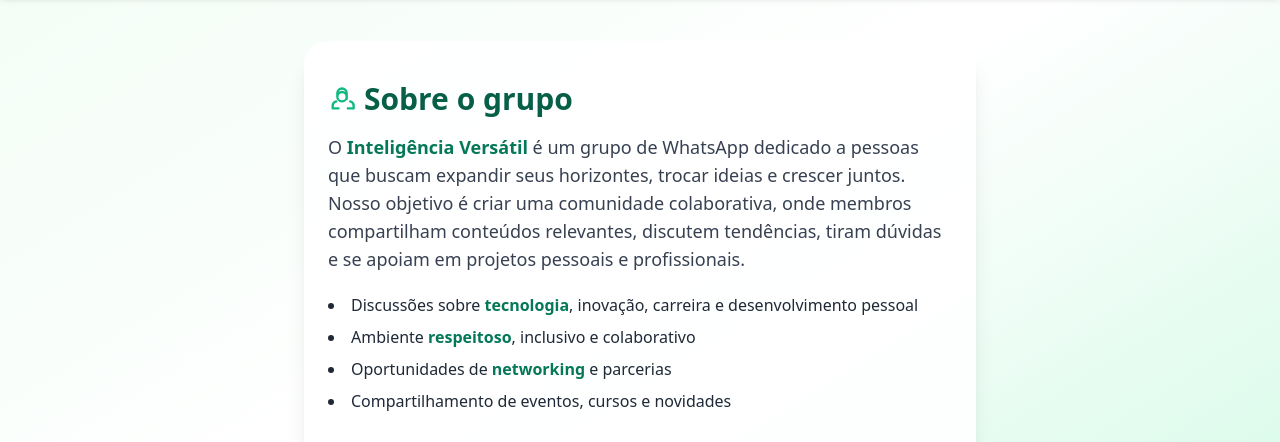
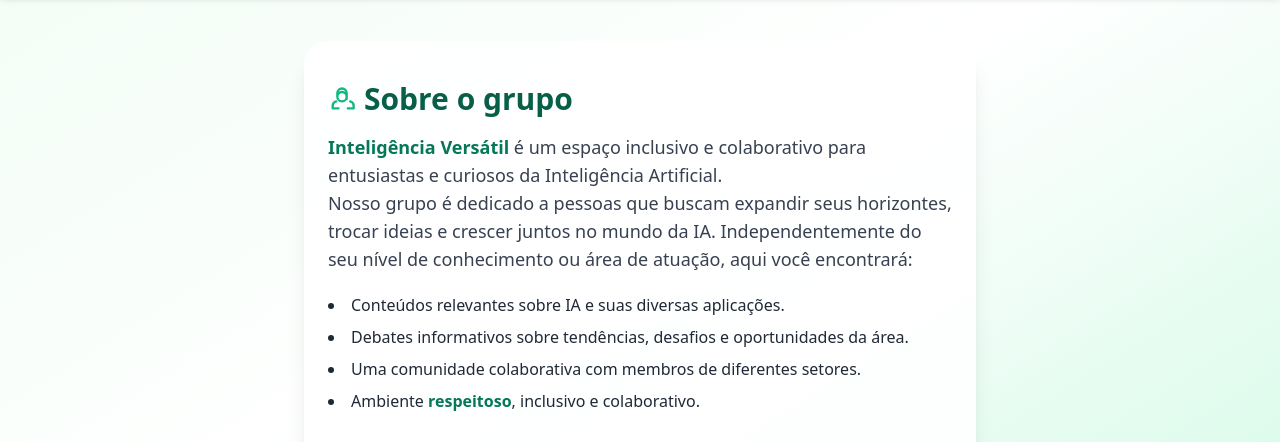
Before and after one commit to alexlivre/versatile_intelligence, a website built with Vite: page index.html in a window 1280 px wide. Shown: the part 151-593 px from the top of the page. Built offline with nearby package versions, Linux system fonts and the light colour scheme.

Commit message:
Modifica o arquivo index.html

```diff
--- a/index.html
+++ b/index.html
@@ -1,9 +1,11 @@
 <!DOCTYPE html>
 <html lang="pt-BR">
+
 <head>
   <meta charset="UTF-8" />
   <meta name="viewport" content="width=device-width, initial-scale=1.0" />
-    <meta name="description" content="Landing page do grupo de WhatsApp Inteligência Versátil. Conheça nossos objetivos e junte-se a uma comunidade de aprendizado e networking!" />
+  <meta name="description"
+    content="Landing page do grupo de WhatsApp Inteligência Versátil. Conheça nossos objetivos e junte-se a uma comunidade de aprendizado e networking!" />
   <meta name="keywords" content="WhatsApp, Inteligência Versátil, Grupo, Comunidade, Networking, Aprendizado" />
   <meta name="author" content="Inteligência Versátil" />
   <title>Inteligência Versátil - Grupo de WhatsApp</title>
@@ -11,35 +13,49 @@
   <script src="https://cdn.tailwindcss.com"></script>
   <link rel="icon" type="image/png" href="https://i.ibb.co/yBS9KGhc/whia.jpg" />
 </head>
+
 <body class="bg-gradient-to-br from-green-50 via-white to-emerald-100 min-h-screen flex flex-col">
   <header class="bg-white/80 shadow-md sticky top-0 z-10">
     <div class="max-w-3xl mx-auto flex items-center gap-6 px-4 py-6">
-        <img src="https://i.ibb.co/yBS9KGhc/whia.jpg" alt="Logo do grupo Inteligência Versátil" class="w-20 h-20 rounded-full border-4 border-emerald-500 shadow-lg object-cover bg-white" />
+      <img src="https://i.ibb.co/yBS9KGhc/whia.jpg" alt="Logo do grupo Inteligência Versátil"
+        class="w-20 h-20 rounded-full border-4 border-emerald-500 shadow-lg object-cover bg-white" />
       <div>
         <h1 class="text-3xl md:text-4xl font-extrabold text-emerald-700 drop-shadow-sm">Inteligência Versátil</h1>
-          <p class="text-emerald-600 text-lg mt-1 font-medium">Conectando mentes curiosas para compartilhar conhecimento, experiências e oportunidades.</p>
+        <p class="text-emerald-600 text-lg mt-1 font-medium">Conectando mentes curiosas para compartilhar conhecimento,
+          experiências e oportunidades.</p>
       </div>
     </div>
   </header>
   <main class="flex-1 flex items-center justify-center">
     <section class="w-full max-w-2xl mx-auto bg-white/90 rounded-3xl shadow-xl px-6 py-10 mt-8 mb-8 animate-fade-in">
       <h2 class="text-2xl md:text-3xl font-bold text-emerald-800 mb-4 flex items-center gap-2">
-          <svg class="w-7 h-7 text-emerald-500" fill="none" stroke="currentColor" stroke-width="2" viewBox="0 0 24 24"><path stroke-linecap="round" stroke-linejoin="round" d="M17 20h5v-2a4 4 0 0 0-3-3.87M9 20H4v-2a4 4 0 0 1 3-3.87m9-4.13a4 4 0 1 0-8 0 4 4 0 0 0 8 0zm-8 0V7a4 4 0 1 1 8 0v5"></path></svg>
+        <svg class="w-7 h-7 text-emerald-500" fill="none" stroke="currentColor" stroke-width="2" viewBox="0 0 24 24">
+          <path stroke-linecap="round" stroke-linejoin="round"
+            d="M17 20h5v-2a4 4 0 0 0-3-3.87M9 20H4v-2a4 4 0 0 1 3-3.87m9-4.13a4 4 0 1 0-8 0 4 4 0 0 0 8 0zm-8 0V7a4 4 0 1 1 8 0v5">
+          </path>
+        </svg>
         Sobre o grupo
       </h2>
       <p class="text-gray-700 text-lg mb-5">
-          O <span class="font-semibold text-emerald-700">Inteligência Versátil</span> é um grupo de WhatsApp dedicado a pessoas que buscam expandir seus horizontes, trocar ideias e crescer juntos. Nosso objetivo é criar uma comunidade colaborativa, onde membros compartilham conteúdos relevantes, discutem tendências, tiram dúvidas e se apoiam em projetos pessoais e profissionais.
+        <span class="font-semibold text-emerald-700">Inteligência Versátil</span> é um espaço inclusivo e colaborativo para entusiastas e curiosos da Inteligência Artificial.
+        <br>
+        Nosso grupo é dedicado a pessoas que buscam expandir seus horizontes, trocar ideias e crescer juntos no mundo da IA. Independentemente do seu nível de conhecimento ou área de atuação, aqui você encontrará:
       </p>
       <ul class="list-disc list-inside space-y-2 text-gray-800 mb-8">
-          <li>Discussões sobre <span class="font-semibold text-emerald-700">tecnologia</span>, inovação, carreira e desenvolvimento pessoal</li>
-          <li>Ambiente <span class="font-semibold text-emerald-700">respeitoso</span>, inclusivo e colaborativo</li>
-          <li>Oportunidades de <span class="font-semibold text-emerald-700">networking</span> e parcerias</li>
-          <li>Compartilhamento de eventos, cursos e novidades</li>
+        <li>Conteúdos relevantes sobre IA e suas diversas aplicações.</li>
+        <li>Debates informativos sobre tendências, desafios e oportunidades da área.</li>
+        <li>Uma comunidade colaborativa com membros de diferentes setores.</li>
+        <li>Ambiente <span class="font-semibold text-emerald-700">respeitoso</span>, inclusivo e colaborativo.</li>
       </ul>
       <div class="flex justify-center">
         <a href="https://chat.whatsapp.com/CfAnDJPIjBkHASUUSF1H2H" target="_blank" rel="noopener"
           class="inline-flex items-center gap-2 px-8 py-3 rounded-full bg-gradient-to-r from-emerald-500 to-green-400 text-white text-lg font-bold shadow-lg hover:from-emerald-600 hover:to-green-500 hover:scale-105 transition-all duration-200 focus:outline-none focus:ring-4 focus:ring-emerald-200">
-            <svg class="w-6 h-6" fill="currentColor" viewBox="0 0 24 24"><path d="M17.472 14.382c-.297-.149-1.758-.867-2.031-.967-.273-.099-.472-.148-.67.15-.197.297-.767.966-.94 1.164-.173.199-.347.223-.644.075-.297-.149-1.255-.462-2.39-1.475-.883-.788-1.48-1.761-1.653-2.059-.173-.297-.018-.458.13-.606.134-.133.298-.347.446-.52.149-.174.198-.298.298-.497.099-.198.05-.372-.025-.521-.075-.149-.669-1.612-.916-2.207-.242-.579-.487-.5-.669-.51-.173-.007-.372-.009-.571-.009-.198 0-.52.074-.792.372-.272.297-1.04 1.016-1.04 2.479 0 1.462 1.065 2.875 1.213 3.074.149.198 2.099 3.2 5.077 4.366.71.306 1.263.489 1.694.626.712.227 1.36.195 1.872.118.571-.085 1.758-.719 2.006-1.413.248-.695.248-1.29.173-1.413-.074-.124-.272-.198-.57-.347z"/><path d="M20.52 3.48A11.958 11.958 0 0 0 12 0C5.373 0 0 5.373 0 12c0 2.12.553 4.197 1.6 6.04L0 24l6.184-1.584A11.96 11.96 0 0 0 12 24c6.627 0 12-5.373 12-12 0-3.193-1.246-6.197-3.48-8.52zM12 22c-1.885 0-3.73-.488-5.34-1.414l-.381-.217-3.673.942.982-3.584-.247-.369C2.488 15.73 2 13.885 2 12 2 6.486 6.486 2 12 2c2.403 0 4.66.936 6.364 2.636A8.963 8.963 0 0 1 22 12c0 5.514-4.486 10-10 10z"/></svg>
+          <svg class="w-6 h-6" fill="currentColor" viewBox="0 0 24 24">
+            <path
+              d="M17.472 14.382c-.297-.149-1.758-.867-2.031-.967-.273-.099-.472-.148-.67.15-.197.297-.767.966-.94 1.164-.173.199-.347.223-.644.075-.297-.149-1.255-.462-2.39-1.475-.883-.788-1.48-1.761-1.653-2.059-.173-.297-.018-.458.13-.606.134-.133.298-.347.446-.52.149-.174.198-.298.298-.497.099-.198.05-.372-.025-.521-.075-.149-.669-1.612-.916-2.207-.242-.579-.487-.5-.669-.51-.173-.007-.372-.009-.571-.009-.198 0-.52.074-.792.372-.272.297-1.04 1.016-1.04 2.479 0 1.462 1.065 2.875 1.213 3.074.149.198 2.099 3.2 5.077 4.366.71.306 1.263.489 1.694.626.712.227 1.36.195 1.872.118.571-.085 1.758-.719 2.006-1.413.248-.695.248-1.29.173-1.413-.074-.124-.272-.198-.57-.347z" />
+            <path
+              d="M20.52 3.48A11.958 11.958 0 0 0 12 0C5.373 0 0 5.373 0 12c0 2.12.553 4.197 1.6 6.04L0 24l6.184-1.584A11.96 11.96 0 0 0 12 24c6.627 0 12-5.373 12-12 0-3.193-1.246-6.197-3.48-8.52zM12 22c-1.885 0-3.73-.488-5.34-1.414l-.381-.217-3.673.942.982-3.584-.247-.369C2.488 15.73 2 13.885 2 12 2 6.486 6.486 2 12 2c2.403 0 4.66.936 6.364 2.636A8.963 8.963 0 0 1 22 12c0 5.514-4.486 10-10 10z" />
+          </svg>
           Junte-se ao nosso grupo!
         </a>
       </div>
@@ -66,4 +82,5 @@
     });
   </script>
 </body>
+
 </html>
```
Lines whose indentation alone changed are shown as unchanged.
